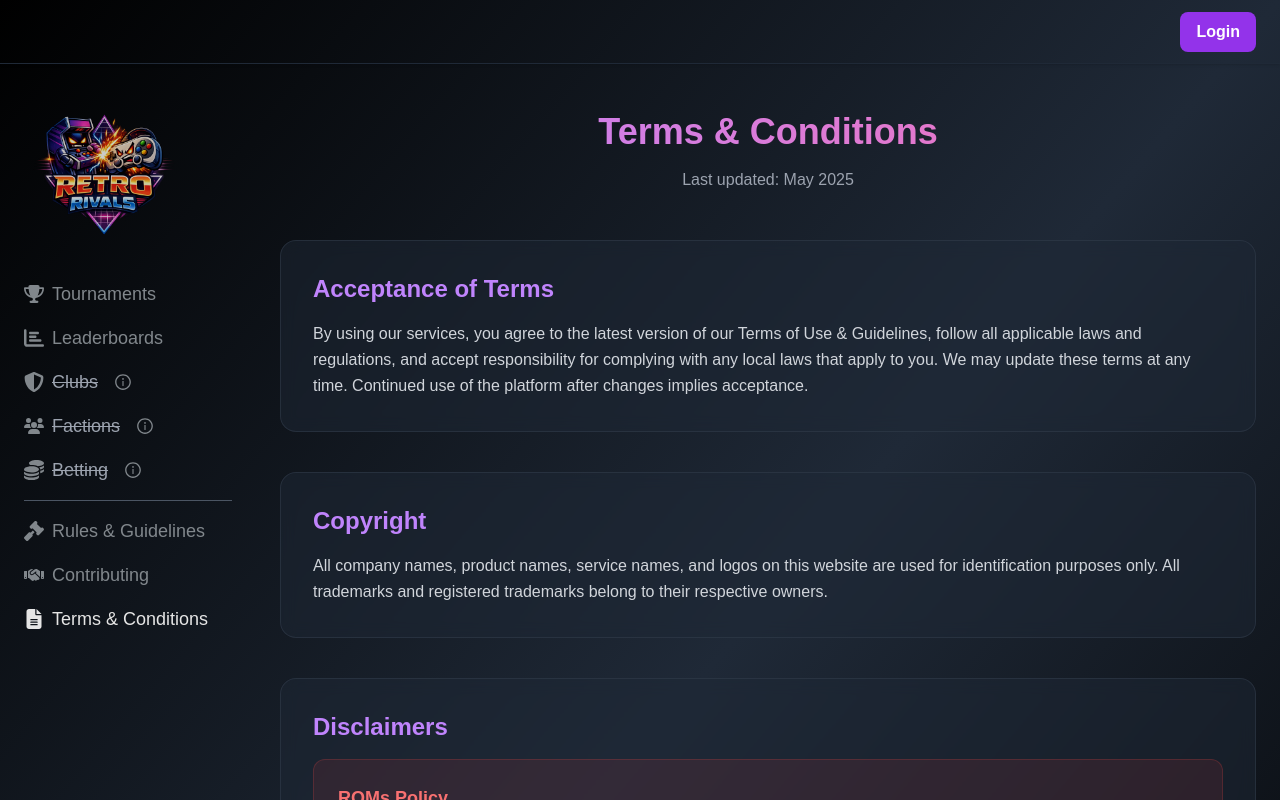
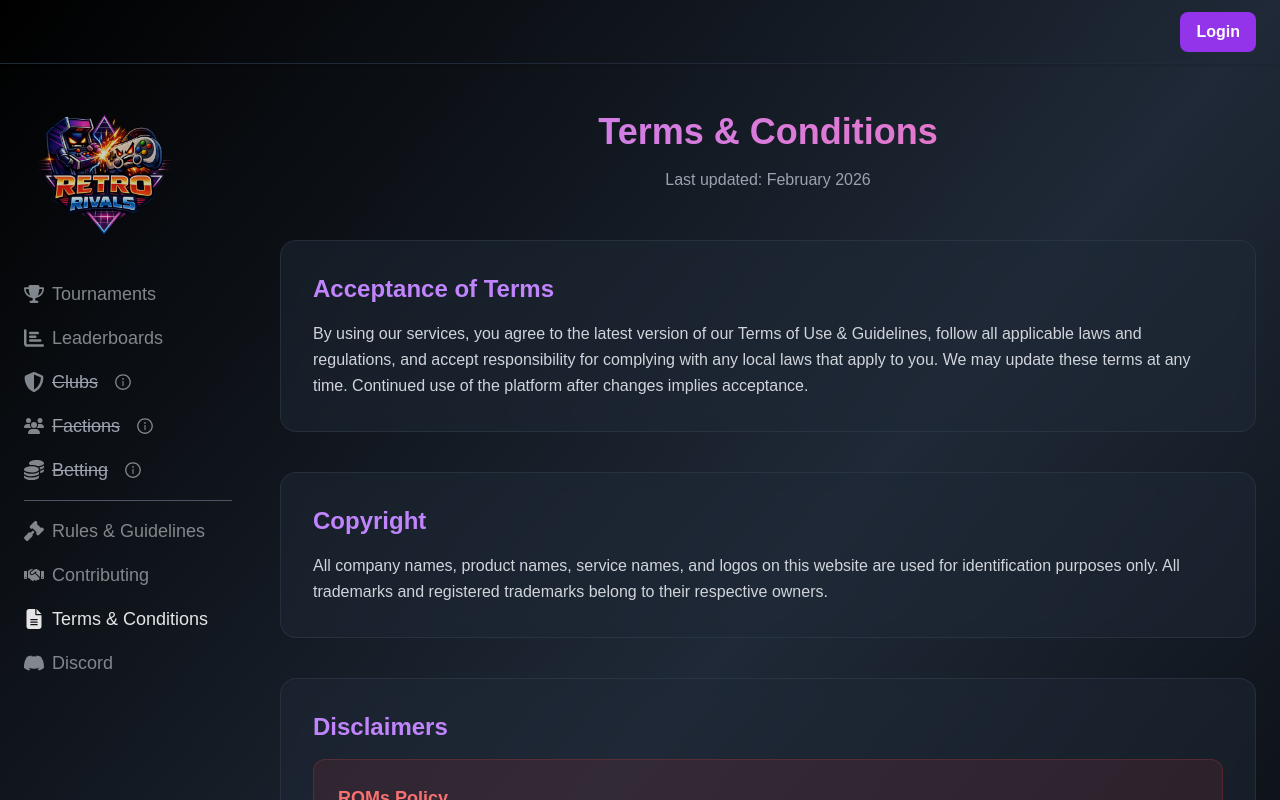
Before and after one commit to VoiceOfAutumn/RESPV2, a Next.js app in the folder landing/: page /terms in a window 1280 px wide. Shown: the top 800 px of the page. Built offline with nearby package versions, Linux system fonts and the light colour scheme; no server answers.

Commit message:
Discord Warning and label

```diff
--- a/landing/src/app/components/Navbar.tsx
+++ b/landing/src/app/components/Navbar.tsx
@@ -104,6 +104,13 @@
             <Link href={href}>{label}</Link>
           </li>
         ))}
+
+        <li className="flex items-center space-x-2 text-[#81878C] hover:text-[#E5E5E5]">
+          <svg className="h-5 w-5" viewBox="0 0 24 24" fill="currentColor" xmlns="http://www.w3.org/2000/svg">
+            <path d="M20.317 4.37a19.791 19.791 0 0 0-4.885-1.515.074.074 0 0 0-.079.037c-.21.375-.444.864-.608 1.25a18.27 18.27 0 0 0-5.487 0 12.64 12.64 0 0 0-.617-1.25.077.077 0 0 0-.079-.037A19.736 19.736 0 0 0 3.677 4.37a.07.07 0 0 0-.032.027C.533 9.046-.32 13.58.099 18.057a.082.082 0 0 0 .031.057 19.9 19.9 0 0 0 5.993 3.03.078.078 0 0 0 .084-.028c.462-.63.874-1.295 1.226-1.994a.076.076 0 0 0-.041-.106 13.107 13.107 0 0 1-1.872-.892.077.077 0 0 1-.008-.128 10.2 10.2 0 0 0 .372-.292.074.074 0 0 1 .077-.01c3.928 1.793 8.18 1.793 12.062 0a.074.074 0 0 1 .078.01c.12.098.246.198.373.292a.077.077 0 0 1-.006.127 12.299 12.299 0 0 1-1.873.892.077.077 0 0 0-.041.107c.36.698.772 1.362 1.225 1.993a.076.076 0 0 0 .084.028 19.839 19.839 0 0 0 6.002-3.03.077.077 0 0 0 .032-.054c.5-5.177-.838-9.674-3.549-13.66a.061.061 0 0 0-.031-.03z" />
+          </svg>
+          <a href="https://discord.gg/hjGrrbTKVT" target="_blank" rel="noopener noreferrer">Discord</a>
+        </li>
       </ul>
     </nav>
   );
--- a/landing/src/app/terms/page.tsx
+++ b/landing/src/app/terms/page.tsx
@@ -16,7 +16,7 @@
             Terms & Conditions
           </h1>
           <p className="mt-4 text-gray-400">
-            Last updated: May 2025
+            Last updated: February 2026
           </p>
         </div>
 
--- a/landing/src/app/tournaments/page.tsx
+++ b/landing/src/app/tournaments/page.tsx
@@ -342,6 +342,24 @@
           </div>
         </div>
 
+        <div className="mb-6 flex items-center gap-3 rounded-lg border border-yellow-500/30 bg-yellow-500/5 px-4 py-3 text-sm text-yellow-300">
+          <svg className="h-5 w-5 flex-shrink-0 text-yellow-400" fill="none" viewBox="0 0 24 24" stroke="currentColor" strokeWidth={2}>
+            <path strokeLinecap="round" strokeLinejoin="round" d="M12 9v2m0 4h.01M10.29 3.86l-8.6 14.86A1 1 0 002.56 20h18.88a1 1 0 00.87-1.28l-8.6-14.86a1 1 0 00-1.72 0z" />
+          </svg>
+          <span>
+            Being in our{' '}
+            <a
+              href="https://discord.gg/hjGrrbTKVT"
+              target="_blank"
+              rel="noopener noreferrer"
+              className="font-semibold text-yellow-200 underline underline-offset-2 hover:text-white transition-colors"
+            >
+              Discord Server
+            </a>{' '}
+            is mandatory for participating in the tournaments.
+          </span>
+        </div>
+
         {loading ? (
           <div className="flex justify-center items-center py-12">
             <div className="animate-spin rounded-full h-16 w-16 border-4 border-purple-500 border-t-transparent shadow-lg shadow-purple-500/20"></div>
```
